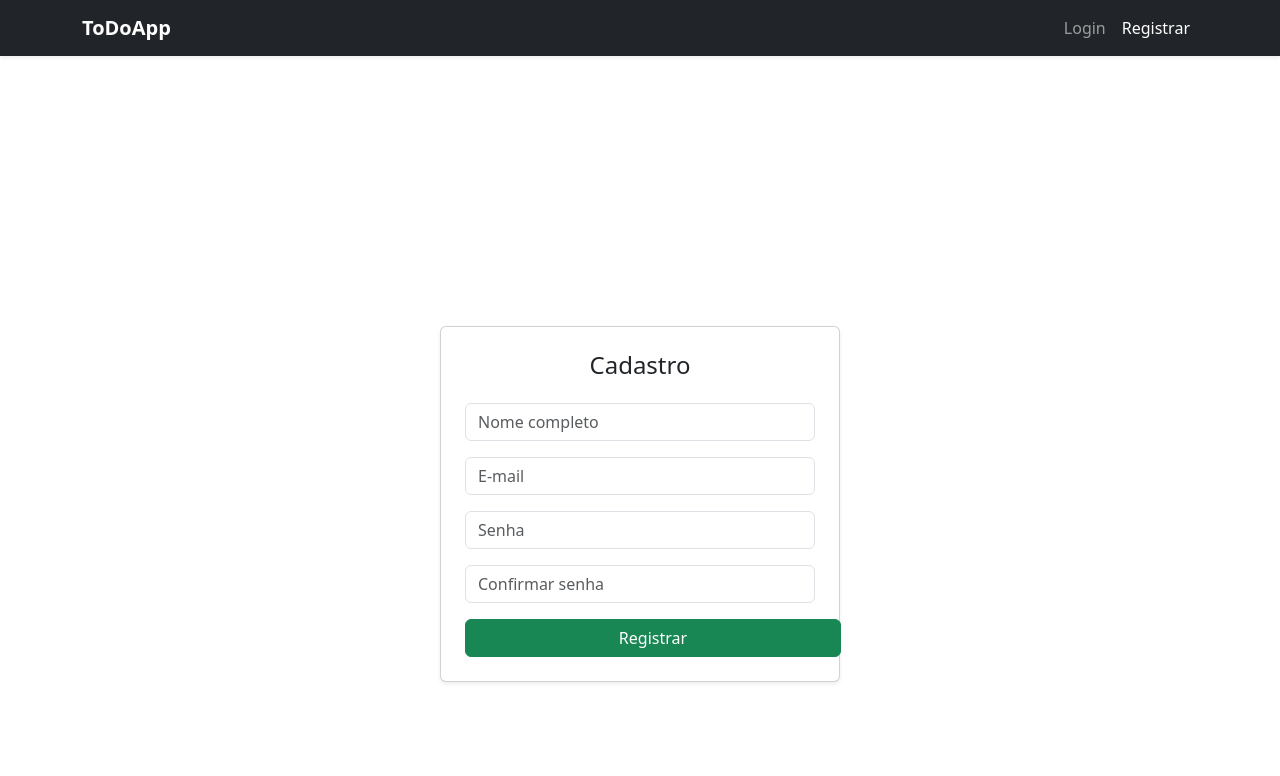
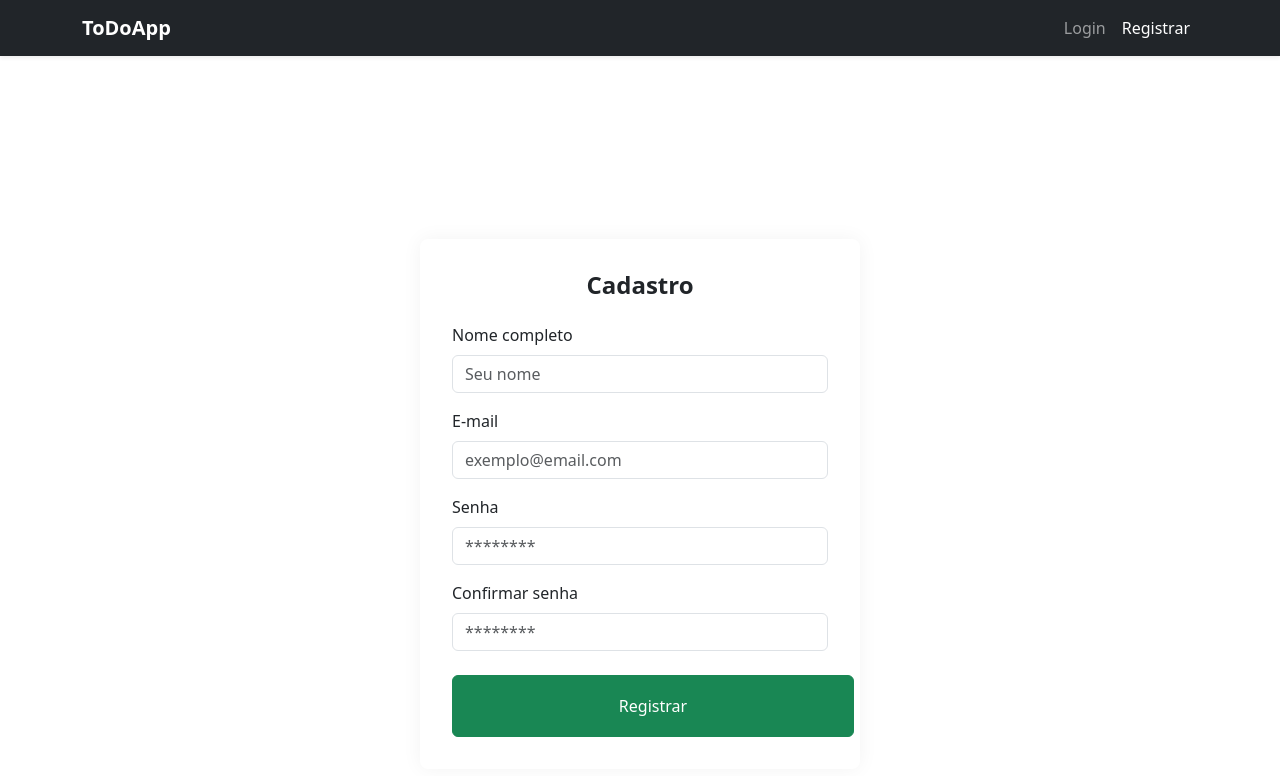
Before and after one commit to vinicastrolima/todo_app, a React (Vite) app in the folder frontend/: page /register in a window 1280 px wide. Shown: the top 776 px of the page. Built offline with nearby package versions, Linux system fonts and the light colour scheme.

Commit message:
Feat: padronização da estrutura das pages login e register

```diff
--- a/frontend/src/index.css
+++ b/frontend/src/index.css
@@ -25,3 +25,12 @@ html {
 button {
   all: unset;
 }
+
+.form-wrapper {
+  width: 100%;
+  max-width: 440px;
+  padding: 2rem;
+  border-radius: 0.5rem;
+  background: #fff;
+  box-shadow: 0 0 20px rgba(0, 0, 0, 0.05);
+}
--- a/frontend/src/pages/Login.jsx
+++ b/frontend/src/pages/Login.jsx
@@ -16,20 +16,44 @@ const Login = () => {
       const res = await api.post("/login", { email, password });
       localStorage.setItem("token", res.data.token);
       navigate("/dashboard");
-    } catch (error) {
+    } catch {
       setErro("Credenciais inválidas.");
     }
   };
 
   return (
-    <div className="col-md-4 offset-md-4">
-      <h3>Login</h3>
-      {erro && <div className="alert alert-danger">{erro}</div>}
-      <form onSubmit={handleLogin}>
-        <input type="email" className="form-control my-2" placeholder="E-mail" value={email} onChange={(e) => setEmail(e.target.value)} />
-        <input type="password" className="form-control my-2" placeholder="Senha" value={password} onChange={(e) => setPassword(e.target.value)} />
-        <button className="btn btn-primary w-100">Entrar</button>
-      </form>
+    <div className="container d-flex justify-content-center align-items-center min-vh-100">
+      <div className="form-wrapper">
+        <h4 className="text-center fw-bold mb-4">Bem-vindo de volta 👋</h4>
+        {erro && <div className="alert alert-danger">{erro}</div>}
+        <form onSubmit={handleLogin}>
+          <div className="mb-3">
+            <label className="form-label">E-mail</label>
+            <input
+              type="email"
+              className="form-control"
+              placeholder="Digite seu e-mail"
+              value={email}
+              onChange={(e) => setEmail(e.target.value)}
+              required
+            />
+          </div>
+          <div className="mb-4">
+            <label className="form-label">Senha</label>
+            <input
+              type="password"
+              className="form-control"
+              placeholder="Digite sua senha"
+              value={password}
+              onChange={(e) => setPassword(e.target.value)}
+              required
+            />
+          </div>
+          <button type="submit" className="btn btn-primary w-100" style={{ height: "48px" }}>
+            Entrar
+          </button>
+        </form>
+      </div>
     </div>
   );
 };
--- a/frontend/src/pages/Register.jsx
+++ b/frontend/src/pages/Register.jsx
@@ -10,22 +10,15 @@ const Register = () => {
   const [erro, setErro] = useState("");
   const navigate = useNavigate();
 
-  const isEmailValid = (email) => {
-    const regex = /^[^\s@]+@[^\s@]+\.[^\s@]+$/;
-    return regex.test(email);
-  };
+  const isEmailValid = (email) =>
+    /^[^\s@]+@[^\s@]+\.[^\s@]+$/.test(email);
 
   const handleRegister = async (e) => {
     e.preventDefault();
     setErro("");
 
-    if (!isEmailValid(email)) {
-      return setErro("Informe um e-mail válido.");
-    }
-
-    if (password !== confirm) {
-      return setErro("As senhas não coincidem.");
-    }
+    if (!isEmailValid(email)) return setErro("Informe um e-mail válido.");
+    if (password !== confirm) return setErro("As senhas não coincidem.");
 
     try {
       const res = await api.post("/register", {
@@ -36,50 +29,62 @@ const Register = () => {
       });
       localStorage.setItem("token", res.data.token);
       navigate("/dashboard");
-    } catch (error) {
-      setErro("Erro ao registrar. Verifique os dados.");
+    } catch {
+      setErro("Erro ao registrar. Tente novamente.");
     }
   };
 
   return (
-    <div className="d-flex justify-content-center align-items-center min-vh-100">
-      <div className="card shadow-sm p-4" style={{ width: "100%", maxWidth: 400 }}>
-        <h4 className="mb-4 text-center">Cadastro</h4>
+    <div className="container d-flex justify-content-center align-items-center min-vh-100">
+      <div className="form-wrapper">
+        <h4 className="text-center fw-bold mb-4">Cadastro</h4>
         {erro && <div className="alert alert-danger">{erro}</div>}
         <form onSubmit={handleRegister}>
+          <div className="mb-3">
+            <label className="form-label">Nome completo</label>
             <input
               type="text"
-            className="form-control mb-3"
-            placeholder="Nome completo"
+              className="form-control"
+              placeholder="Seu nome"
               value={name}
               onChange={(e) => setName(e.target.value)}
               required
             />
+          </div>
+          <div className="mb-3">
+            <label className="form-label">E-mail</label>
             <input
               type="email"
-            className="form-control mb-3"
-            placeholder="E-mail"
+              className="form-control"
+              placeholder="exemplo@email.com"
               value={email}
               onChange={(e) => setEmail(e.target.value)}
               required
             />
+          </div>
+          <div className="mb-3">
+            <label className="form-label">Senha</label>
             <input
               type="password"
-            className="form-control mb-3"
-            placeholder="Senha"
+              className="form-control"
+              placeholder="********"
               value={password}
               onChange={(e) => setPassword(e.target.value)}
               required
             />
+          </div>
+          <div className="mb-4">
+            <label className="form-label">Confirmar senha</label>
             <input
               type="password"
-            className="form-control mb-3"
-            placeholder="Confirmar senha"
+              className="form-control"
+              placeholder="********"
               value={confirm}
               onChange={(e) => setConfirm(e.target.value)}
               required
             />
-          <button type="submit" className="btn btn-success w-100">
+          </div>
+          <button type="submit" className="btn btn-success w-100" style={{ height: "48px" }}>
             Registrar
           </button>
         </form>
```
Lines whose indentation alone changed are shown as unchanged.
